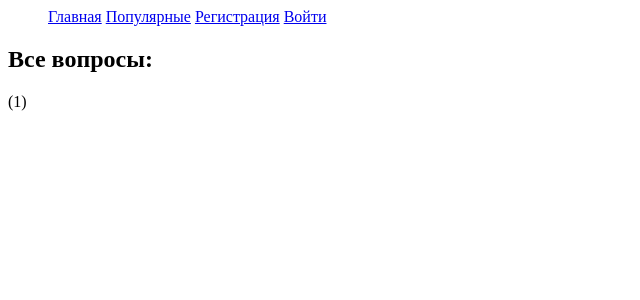
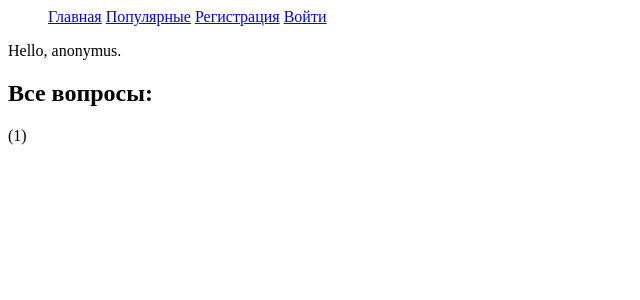
Before and after one commit to soulondemand/django-expirience, a Django app: page / in a window 1280 px wide. Shown: the top 300 px of the page, without its empty margins (0-640 px from the left). Run offline with Django 3.2, Linux system fonts and the light colour scheme; data that the repository does not hold is empty.

Commit message:
add 'Hello, user'

```diff
--- a/ask/templates/main_page.html
+++ b/ask/templates/main_page.html
@@ -13,6 +13,8 @@
 	<li style="display:inline"><a href="/login/">Войти</a></li>
 	{#<li style="display:inline"><a href="/logout/"></a>Выйти</li>#}
 </ul>
+Hello, {% if user.is_authenticated %}{{ user.username }}{% else %}anonymus{% endif %}.
+
 <h2>{{title}}</h2>
 {% for post in posts.all%}
 <div><a href="{{post.get_url}}">{{ post.title }}</a></div>
```
